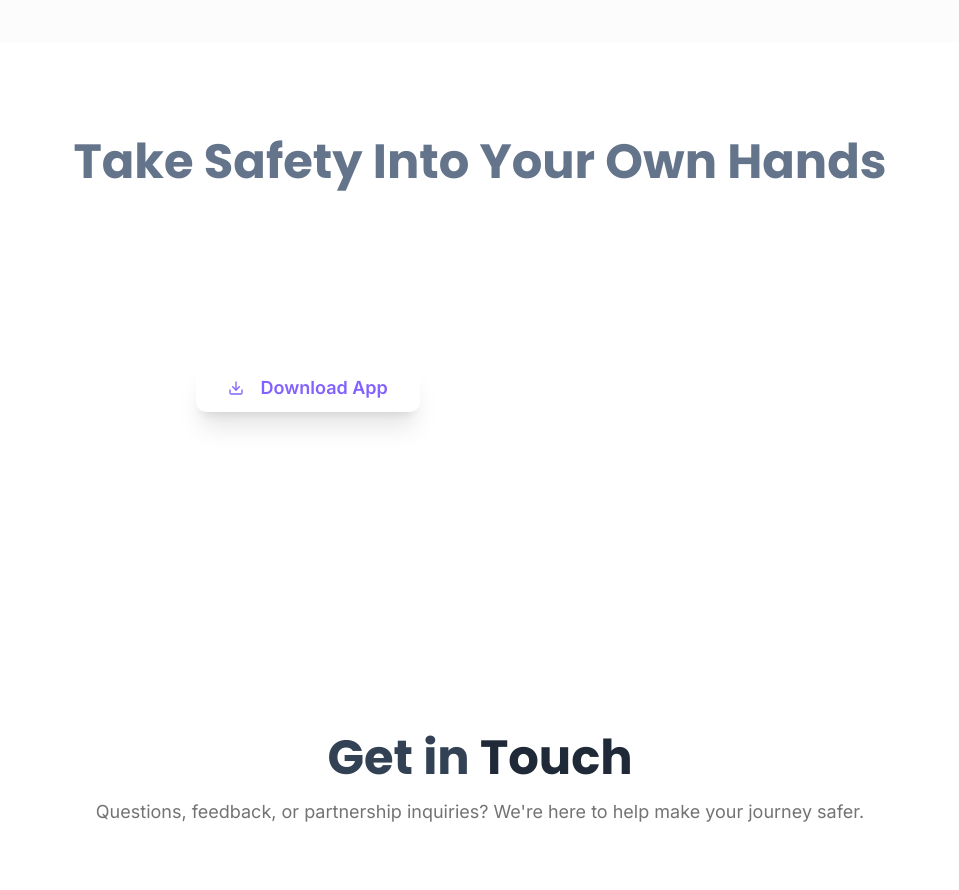
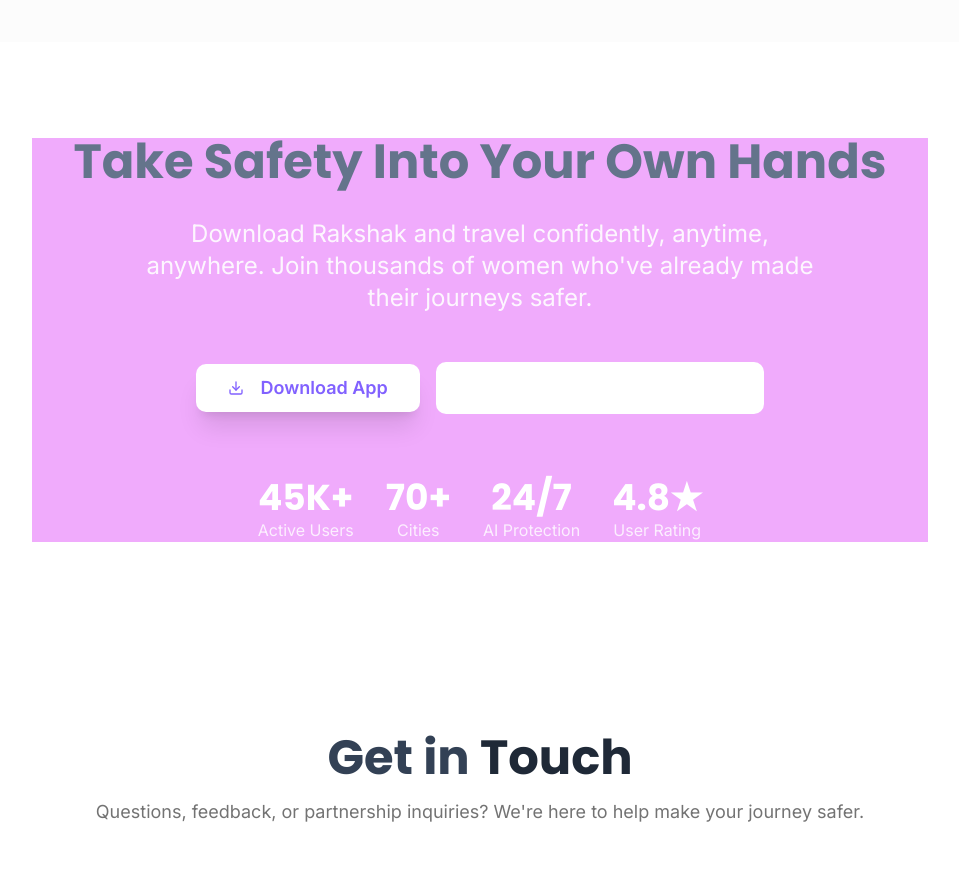
Before and after one commit to srijit0847-bit/rakshak-ai-safety-hub, a React (Vite) app: page / in a window 1280 px wide. Shown: the part 6100-6990 px from the top of the page, without its empty margins (160-1119 px from the left). Built offline with nearby package versions, Linux system fonts and the light colour scheme; the HTML template or start-up script is replaced by a standard one.

Commit message:
Visual edit in Lovable

```diff
--- a/src/components/CTA.tsx
+++ b/src/components/CTA.tsx
@@ -8,7 +8,7 @@ const CTA = () => {
       </div>
 
       <div className="container mx-auto px-4 relative z-10">
-        <div className="max-w-4xl mx-auto text-center space-y-8">
+        <div className="max-w-4xl mx-auto text-center space-y-8 bg-fuchsia-300">
           <h2 className="font-heading text-4xl font-bold text-slate-500 md:text-5xl">
             Take Safety Into Your Own Hands
           </h2>
```
